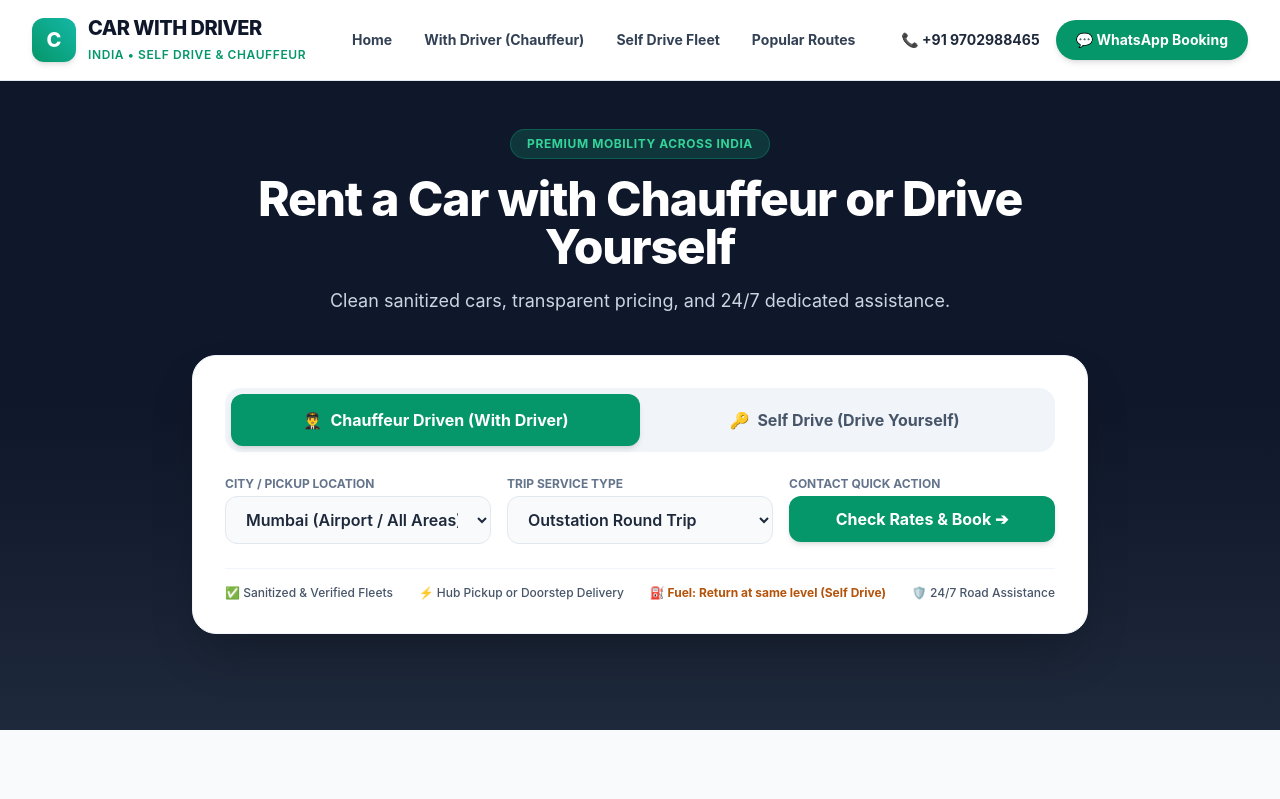
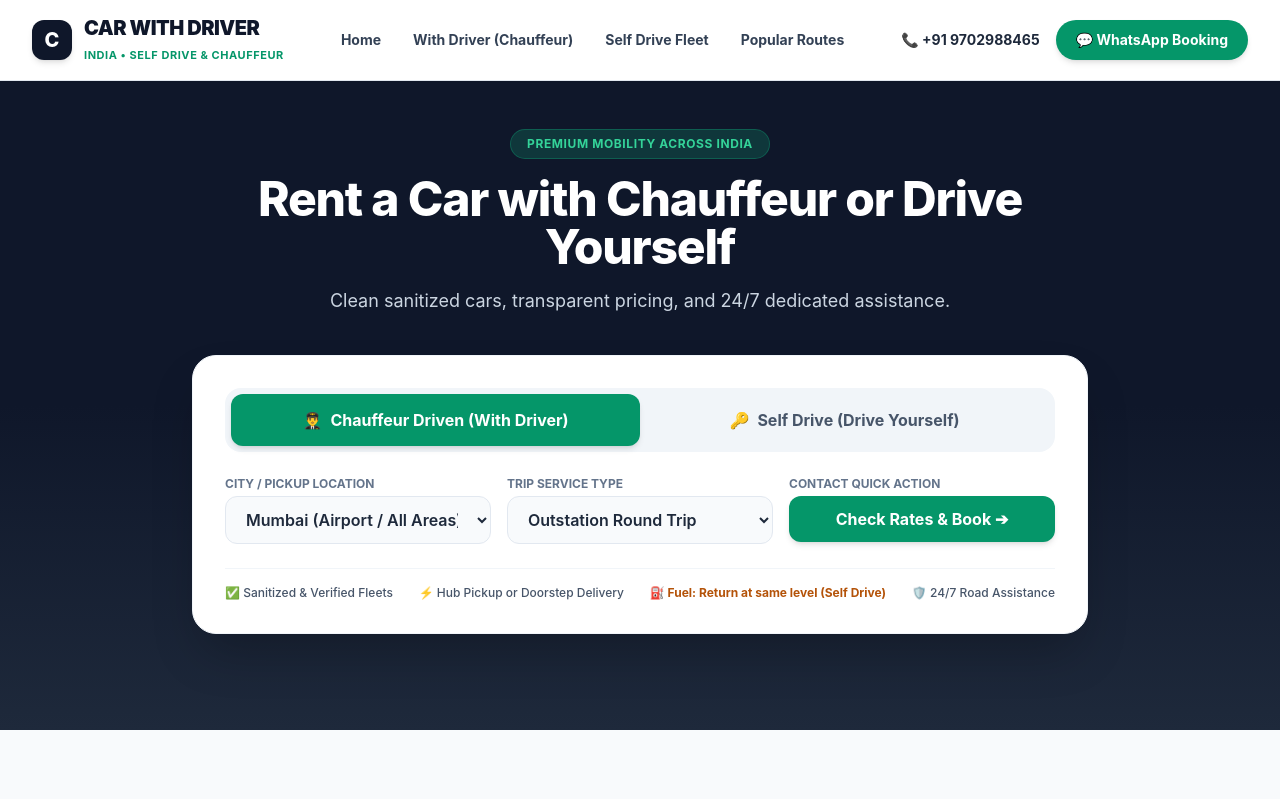
Before and after one commit to chandrakesh38-bit/cars-with-driver-india, a Next.js app: page / in a window 1280 px wide. Shown: the top 799 px of the page. Built offline with nearby package versions, Linux system fonts and the light colour scheme.

Commit message:
Update Header.tsx

```diff
--- a/src/components/Header.tsx
+++ b/src/components/Header.tsx
@@ -12,22 +12,22 @@ export default function Header() {
       <div className="max-w-7xl mx-auto px-4 sm:px-6 lg:px-8">
         <div className="flex justify-between items-center h-20">
 
-          {/* Logo & Business Name */}
+          {/* Logo & Branding */}
           <Link href="/" className="flex items-center space-x-3 group">
-            <div className="w-11 h-11 rounded-xl bg-gradient-to-tr from-emerald-600 to-teal-500 flex items-center justify-center text-white shadow-md font-extrabold text-xl">
+            <div className="w-10 h-10 rounded-xl bg-slate-900 flex items-center justify-center text-white font-extrabold text-xl shadow-md">
               C
             </div>
             <div>
-              <span className="text-xl font-extrabold tracking-tight text-slate-900 block leading-tight">
+              <span className="text-xl font-black tracking-tight text-slate-900 block leading-tight">
                 CAR WITH DRIVER
               </span>
-              <span className="text-xs font-semibold tracking-wider text-emerald-600 uppercase">
+              <span className="text-[11px] font-bold tracking-wider text-emerald-600 uppercase">
                 INDIA • SELF DRIVE & CHAUFFEUR
               </span>
             </div>
           </Link>
 
-          {/* Desktop Navigation */}
+          {/* Navigation Links */}
           <nav className="hidden md:flex items-center space-x-8">
             <Link href="/" className="text-sm font-bold text-slate-700 hover:text-emerald-600 transition-colors">
               Home
@@ -43,7 +43,7 @@ export default function Header() {
             </Link>
           </nav>
 
-          {/* Contact & WhatsApp CTA */}
+          {/* Contact Actions */}
           <div className="hidden lg:flex items-center space-x-4">
             <a
               href={`tel:+91${phoneNumber}`}
@@ -52,7 +52,7 @@ export default function Header() {
               📞 +91 {phoneNumber}
             </a>
             <a
-              href={`https://wa.me/91${phoneNumber}?text=Hi%2C%20I%20want%20to%20book%20a%20car`}
+              href={`https://wa.me/91${phoneNumber}?text=Hi%2C%20I%20want%20to%20inquire%20about%20a%20car%20booking`}
               target="_blank"
               rel="noopener noreferrer"
               className="bg-emerald-600 hover:bg-emerald-700 text-white text-sm font-bold px-5 py-2.5 rounded-full shadow-md transition-all flex items-center gap-2"
@@ -66,6 +66,7 @@ export default function Header() {
             <button
               onClick={() => setMobileMenuOpen(!mobileMenuOpen)}
               className="text-slate-700 p-2 rounded-lg hover:bg-slate-100"
+              aria-label="Toggle Menu"
             >
               <svg className="w-6 h-6" fill="none" stroke="currentColor" viewBox="0 0 24 24">
                 <path strokeLinecap="round" strokeLinejoin="round" strokeWidth="2" d="M4 6h16M4 12h16M4 18h16" />
@@ -78,10 +79,10 @@ export default function Header() {
         {mobileMenuOpen && (
           <div className="md:hidden py-4 border-t border-slate-100 flex flex-col space-y-3 pb-6">
             <Link href="/" onClick={() => setMobileMenuOpen(false)} className="px-3 py-2 rounded-md font-bold text-slate-800">Home</Link>
-            <Link href="/with-driver" onClick={() => setMobileMenuOpen(false)} className="px-3 py-2 rounded-md font-bold text-slate-800">With Driver (Local & Outstation)</Link>
-            <Link href="/self-drive" onClick={() => setMobileMenuOpen(false)} className="px-3 py-2 rounded-md font-bold text-slate-800">Self Drive</Link>
+            <Link href="/with-driver" onClick={() => setMobileMenuOpen(false)} className="px-3 py-2 rounded-md font-bold text-slate-800">With Driver (Chauffeur)</Link>
+            <Link href="/self-drive" onClick={() => setMobileMenuOpen(false)} className="px-3 py-2 rounded-md font-bold text-slate-800">Self Drive Fleet</Link>
             <a href={`tel:+91${phoneNumber}`} className="px-3 py-2 text-emerald-700 font-bold">📞 Call: +91 {phoneNumber}</a>
-            <a href={`https://wa.me/91${phoneNumber}?text=Hi%2C%20I%20want%20to%20book%20a%20car`} className="bg-emerald-600 text-white text-center py-2.5 rounded-xl font-bold">Book on WhatsApp</a>
+            <a href={`https://wa.me/91${phoneNumber}?text=Hi%2C%20I%20want%20to%20inquire%20about%20a%20car%20booking`} className="bg-emerald-600 text-white text-center py-2.5 rounded-xl font-bold">Book on WhatsApp</a>
           </div>
         )}
       </div>
```
